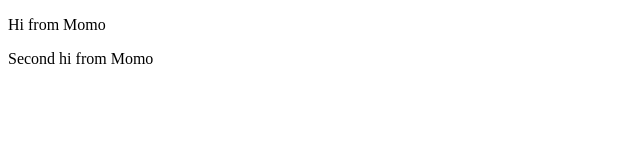
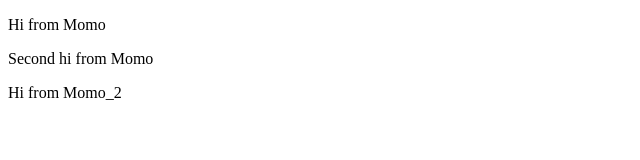
Before and after one commit to momokASC6/collaborationPractice, a plain HTML site: page index.html in a window 1280 px wide. Shown: the whole page, without its empty margins (0-640 px from the left). Drawn offline with Linux system fonts and the light colour scheme.

Commit message:
Added hi from contributor

```diff
--- a/index.html
+++ b/index.html
@@ -9,5 +9,6 @@
 <body>
     <p>Hi from Momo</p>
     <p>Second hi from Momo</p>
+    <p>Hi from Momo_2</p>
 </body>
 </html>
```
